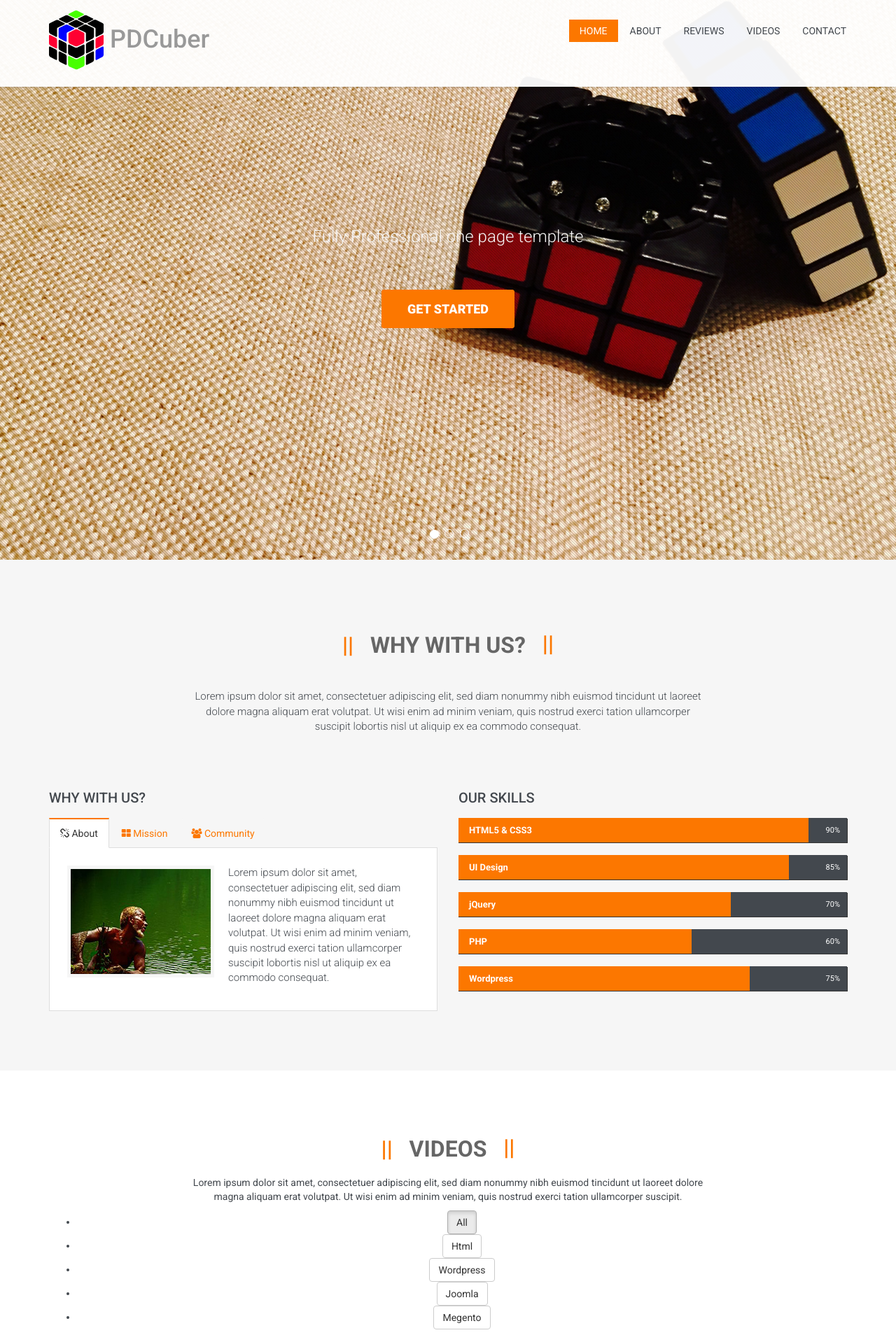
After one commit to sdsangee/PDCuber, a Django app: template pdblogapp/templates/pdblogapp/nav.html in a window 1280 px wide. The commit adds this page. Shown: the top 1908 px of the page at 70% size. Run offline with Django 3.2, Linux system fonts and the light colour scheme; the template is opened without the code that fills it, so the values that code supplies are empty.

Commit message:
added blocks to index.html file

```diff
--- a/pdblogapp/templates/pdblogapp/index.html
+++ b/pdblogapp/templates/pdblogapp/index.html
@@ -18,7 +18,7 @@
         <link rel="stylesheet" href="{% static 'css/reset.css' %}">
         <link rel="stylesheet" href="{% static 'css/responsive.css' %}">
         <link rel="stylesheet" href="{% static 'css/pdblogapp.css' %}">
-	!--[if lt IE 9]> <script src="{% static 'js/html5shiv.js' %}"></script>
+	<!--[if lt IE 9]> <script src="{% static 'js/html5shiv.js' %}"></script>
 	<script src="{% static 'js/respond.min.js' %}"></script> <![endif]-->
 	<link rel="shortcut icon" href="{% static 'images/ico/favicon.png' %}">
 	<link rel="apple-touch-icon-precomposed" sizes="144x144" href="{% static 'images/ico/apple-touch-icon-144-precomposed.png' %}">
@@ -50,6 +50,7 @@
     </div>
 	-->
 	<header id="navigation">
+		{% block nav_page %}
 		<div class="navbar navbar-inverse navbar-fixed-top" role="banner">
 			<div class="container">
 				<div class="navbar-header">
@@ -72,8 +73,9 @@
 				</div>
 			</div>
 		</div><!--/navbar-->
-	</header> <!--/#navigation-->
-
+		{% endblock %}
+	</header>
+	{% block carousel_page %}
 	<section id="home">
 		<div class="home-pattern"></div>
 		<div id="main-carousel" class="carousel slide" data-ride="carousel">
@@ -115,7 +117,8 @@
 	</div>
 
 </section><!--/#home-->
-
+{% endblock %}
+{% block about_us %}
 <section id="about-us">
 	<div class="container">
 		<div class="text-center">
@@ -195,8 +198,8 @@
 			</div>
 		</div>
 	</section><!--/#about-us-->
-
-
+{% endblock %}
+	{% block videos %}
 		<section id="videos">
 			<div class="container">
 				<div class="row text-center">
@@ -366,8 +369,8 @@
 							</div>
 						</div>
 
-					</section> <!--/#portfolio-->
-
+					</section> <!--/#videos-->
+		{% endblock%}
 
 
 					<section id="blog">
@@ -423,11 +426,13 @@
 									</div>
 								</div>
 							</div>Model Dialog-->
+							{% block detail_page %}
+							{% endblock %}
 							</div>
 						</div>
 
 					</section> <!--/#blog-->
-
+{% block contact%}
 						<section id="contact">
 							<div class="container">
 								<div class="row text-center clearfix">
@@ -474,7 +479,7 @@
 									</div>
 								</div>
 							</section> <!--/#contact-->
-
+{% endblock %}
 	<footer id="footer">
 		<div class="container">
 			<div class="text-center">
--- /dev/null
+++ b/pdblogapp/templates/pdblogapp/nav.html
@@ -0,0 +1,29 @@
+{% extends 'pdblogapp/index.html' %}
+{% load staticfiles %}
+{% load static %}
+{% block nav_page %}
+
+		<div class="navbar navbar-inverse navbar-fixed-top" role="banner">
+			<div class="container">
+				<div class="navbar-header">
+					<button type="button" class="navbar-toggle" data-toggle="collapse" data-target=".navbar-collapse">
+						<span class="sr-only">Toggle navigation</span> <span class="icon-bar"></span> <span class="icon-bar"></span> <span class="icon-bar"></span>
+					</button>
+
+					<a class="navbar-brand" href="index.html"><h1><img src="{% static 'images/cube.png' %}" alt="logo">  PDCuber </h1></a>
+
+
+				</div>
+				<div class="collapse navbar-collapse">
+					<ul class="nav navbar-nav navbar-right">
+						<li class="scroll active"><a href="#navigation">Home</a></li>
+						<li class="scroll"><a href="#about-us">About</a></li>
+						<li class="scroll"><a href="#blog">Reviews</a></li>
+						<li class="scroll"><a href="#videos">Videos</a></li>
+						<li class="scroll"><a href="#contact">Contact</a></li>
+					</ul>
+				</div>
+			</div>
+		</div><!--/navbar-->
+	 <!--/#navigation-->
+{% endblock %}
```
Also changed, not shown: pdblogapp/templates/pdblogapp/post_detail.html (+10 -2 lines).
